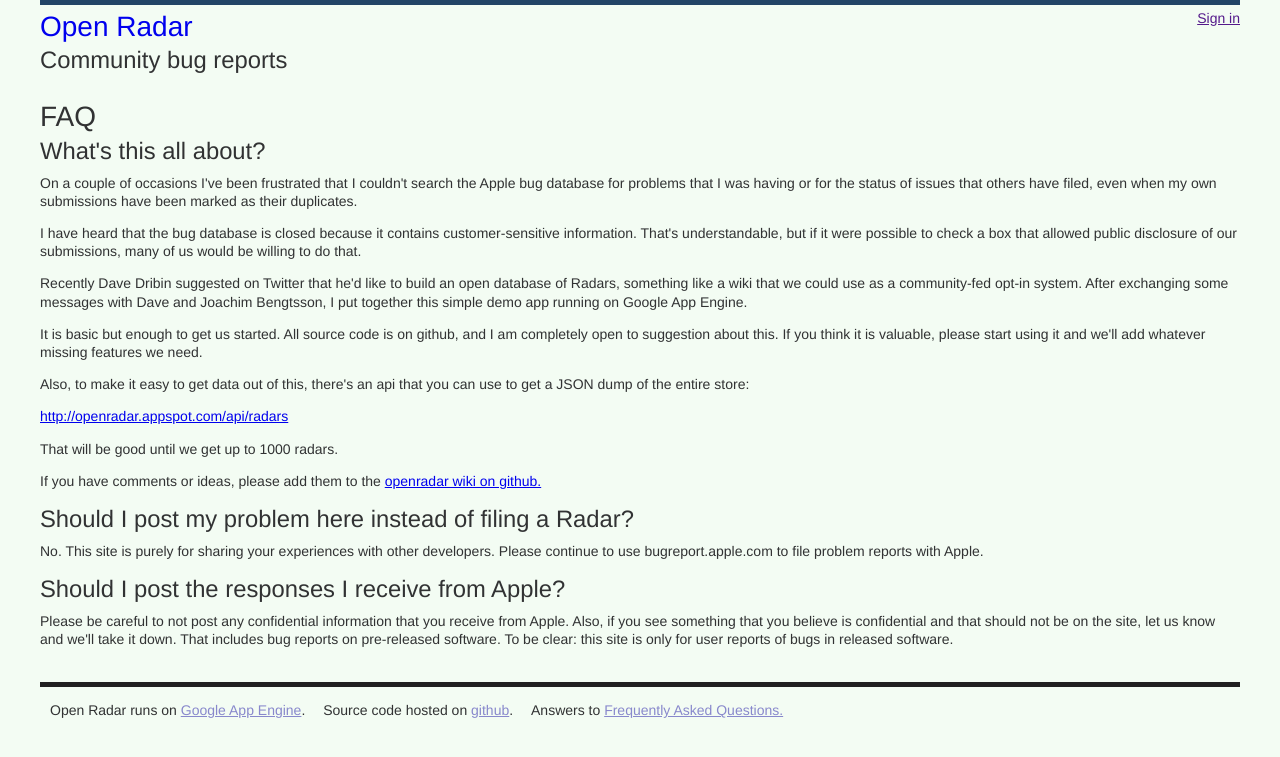
After one commit to timburks/openradar, a Python web app: template templates/faq.html in a window 1280 px wide. The commit adds this page. Shown: the top 757 px of the page. Run offline with Jinja, Linux system fonts and the light colour scheme; the template is opened without the code that fills it, so the values that code supplies are empty.

Commit message:
First-experience polish.
- Added a FAQ page.
- Hid email addresses in usernames (everything from an '@' forward is dropped).
- Ordered bugs by bug number (descending order, but a text-sort, which will need to be fixed later)

```diff
--- a/models.py
+++ b/models.py
@@ -8,3 +8,5 @@ class Radar(db.Model):
   description = db.TextProperty()
   created = db.DateTimeProperty()
   modified = db.DateTimeProperty()
+  def username(self):
+    return self.user.nickname().split("@")[0]
--- a/templates/base.html
+++ b/templates/base.html
@@ -37,6 +37,7 @@
 <ul>
 <li>Open Radar runs on <a href="http://appengine.google.com">Google App Engine</a>.</li>
 <li>Source code hosted on <a href="http://github.com/timburks/openradar">github</a>.</li>
+<li>Answers to <a href="/faq">Frequently Asked Questions.</a></li>
 </ul>
 {% endblock %}
 </div>
--- /dev/null
+++ b/templates/faq.html
@@ -0,0 +1,41 @@
+{% extends "base.html" %}
+
+
+{% block content %}
+<h1>FAQ</h1>
+
+<h2>What's this all about?</h2>
+
+<p>On a couple of occasions I've been frustrated that I couldn't search the Apple bug database for problems that I was having or for the status of issues that others have filed, even when my own submissions have been marked as their duplicates.</p>
+
+	<p>I have heard that the bug database is closed because it contains customer-sensitive information.  That's understandable, but if it were possible to check a box that allowed public disclosure of our submissions, many of us would be willing to do that.</p>
+
+	<p>Recently Dave Dribin suggested on Twitter that he'd like to build an open database of Radars, something like a wiki that we could use as a community-fed opt-in system.  After exchanging some messages with Dave and Joachim Bengtsson, I put together this simple demo app running on Google App Engine.</p>
+
+	<p>It is basic but enough to get us started. All source code is on github, and I am completely open to suggestion about this. If you think it is valuable, please start using it and we'll add whatever missing features we need.</p>
+
+	<p>Also, to make it easy to get data out of this, there's an api that  you can use to get a <span class="caps">JSON</span> dump of the entire store:</p>
+
+	<p><a href="http://openradar.appspot.com/api/radars">http://openradar.appspot.com/api/radars</a></p>
+
+	<p>That will be good until we get up to 1000 radars.</p>
+
+	<p>If you have comments or ideas, please add them to the <a href="http://github.com/timburks/openradar/wikis/home">openradar wiki on github.</a></p>
+
+<h2>Should I post my problem here instead of filing a Radar?</h2>
+<p>
+No. This site is purely for sharing your experiences with other developers.
+Please continue to use bugreport.apple.com to file problem reports with Apple.
+</p>
+
+<h2>Should I post the responses I receive from Apple?</h2>
+<p>
+Please be careful to not post any confidential information that you receive from Apple.
+Also, if you see something that you believe is confidential and that should not be on the site,
+let us know and we'll take it down. That includes bug reports on pre-released software.
+To be clear: this site is only for user reports of bugs in released software.
+</p>
+{% endblock %}
+
+{% block sidebar %}
+{% endblock %}
--- a/templates/index.html
+++ b/templates/index.html
@@ -4,13 +4,12 @@
 {% block content %}
 <h1>Radars</h1>
 <table>
-<tr><th>Status</th><th>Number</th><th>Originator</th><th>Title</th></tr>
+<tr><th>Status</th><th>Number</th><th>Title</th></tr>
 {% if radars %}
 {% for radar in radars %}
 <tr>
 <td>{{ radar.status }}</td>
 <td>{{ radar.number }}</td>
-<td>{{ radar.user }}</td>
 <td><a href="/radar?id={{ radar.key.id }}">{{ radar.title }}</a></td>
 </tr>
 {% endfor %}
--- a/templates/radar-view.html
+++ b/templates/radar-view.html
@@ -7,12 +7,12 @@
 <div>
 <table>
 <tr><td>Number:</td><td>{{ radar.number }}</td></tr>
-<tr><td>Originator:</td><td>{{ radar.user }}</td></tr>
+<tr><td>Originator:</td><td>{{ radar.username }}</td></tr>
 <tr><td>Status:</td><td>{{ radar.status }}</td></tr>
 </table>
 
 <div style="padding:10px; font-size:80%">
-<pre>
+<pre style="white-space:pre-wrap; max-width:800px">
 {{ radar.description }}
 </pre>
 </div>
```
Also changed, not shown: index.yaml (+7 -1 lines), main.py (+8 -3 lines).
